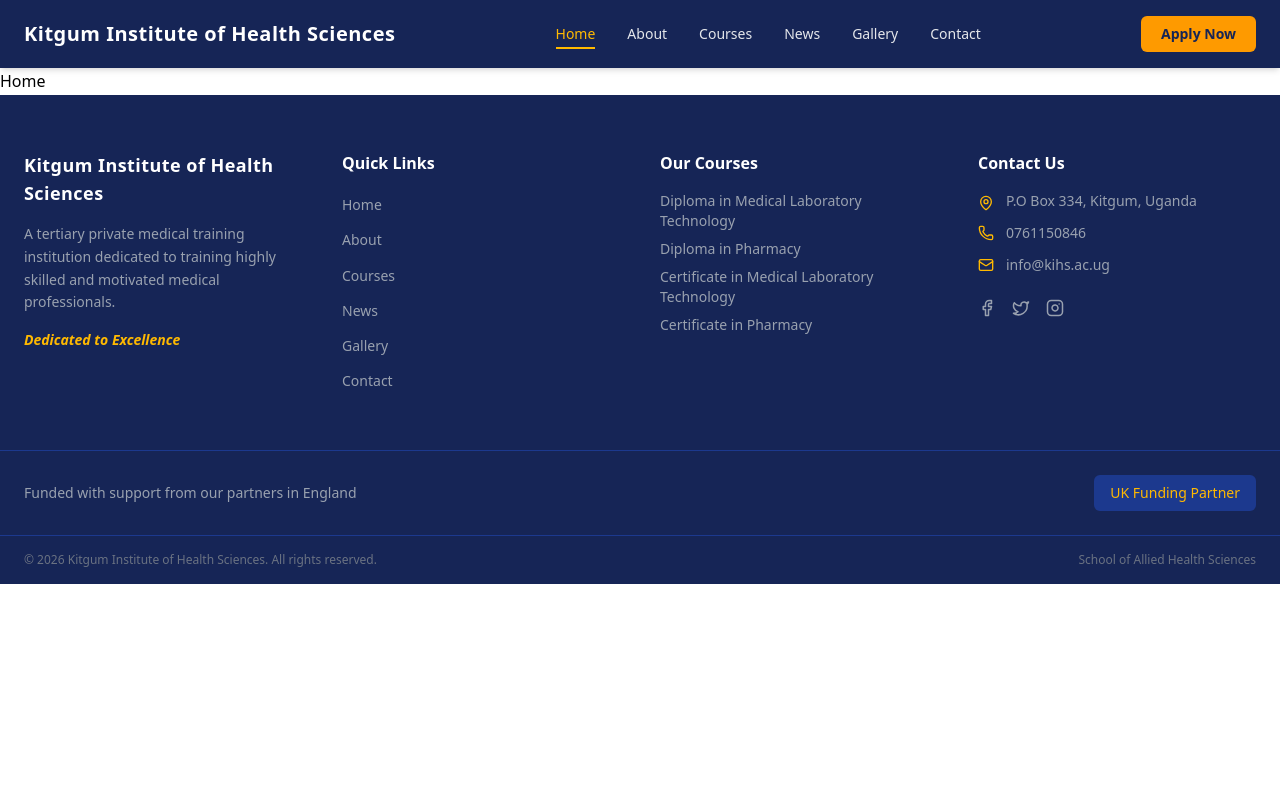
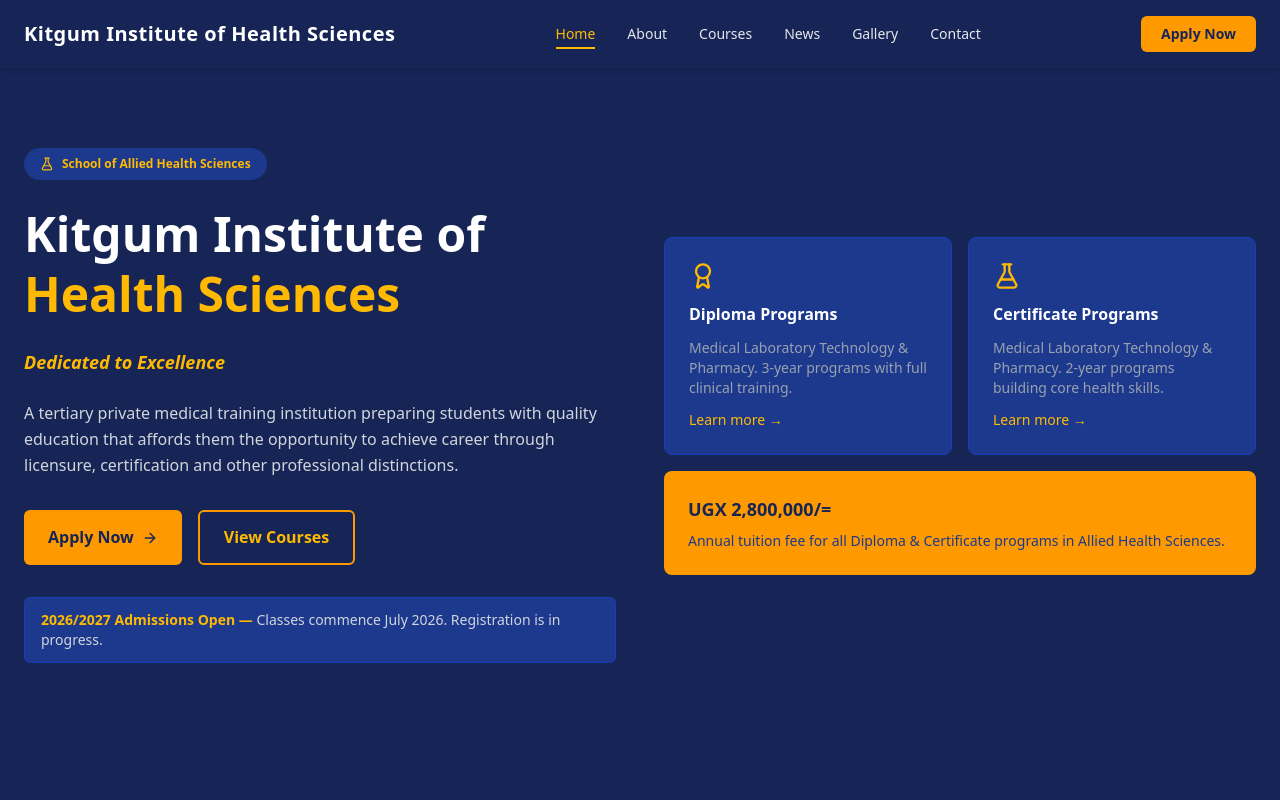
Before and after one commit to Anonymous2024-spec/khis_website, a React (Vite) app: page / in a window 1280 px wide. Shown: the top 800 px of the page. Built offline with nearby package versions, Linux system fonts and the light colour scheme.

Commit message:
feat: add HeroSection component and wire into Home page

```diff
--- a/src/components/Footer.jsx
+++ b/src/components/Footer.jsx
@@ -76,7 +76,7 @@ export default function Footer() {
             </li>
             <li className="flex items-center gap-3 text-sm text-gray-400">
               <Phone size={16} className="text-amber-400 shrink-0" />
-              0761150846
+              +256 777 683228
             </li>
             <li className="flex items-center gap-3 text-sm text-gray-400">
               <Mail size={16} className="text-amber-400 shrink-0" />
--- a/src/components/HeroSection.jsx
+++ b/src/components/HeroSection.jsx
@@ -1,9 +1,86 @@
-import React from 'react'
+import { Link } from 'react-router-dom'
+import { ArrowRight, FlaskConical, Award } from 'lucide-react'
 
 export default function HeroSection() {
   return (
-    <div>
+    <section className="bg-blue-950 text-white">
+      <div className="max-w-7xl mx-auto px-6 py-20 flex flex-col lg:flex-row items-center gap-12">
 
-    </div>
+        {/* Left — Text Content */}
+        <div className="flex-1 flex flex-col gap-6">
+
+          {/* Badge */}
+          <div className="inline-flex items-center gap-2 bg-blue-900 text-amber-400 text-xs font-semibold px-4 py-2 rounded-full w-fit">
+            <FlaskConical size={14} />
+            School of Allied Health Sciences
+          </div>
+
+          {/* Heading */}
+          <h1 className="text-4xl lg:text-5xl font-bold leading-tight text-white">
+            Kitgum Institute of <span className="text-amber-400">Health Sciences</span>
+          </h1>
+
+          {/* Tagline */}
+          <p className="text-lg text-amber-400 font-semibold italic">
+            Dedicated to Excellence
+          </p>
+
+          {/* Description */}
+          <p className="text-gray-300 text-base leading-relaxed max-w-xl">
+            A tertiary private medical training institution preparing students with quality education that affords them the opportunity to achieve career through licensure, certification and other professional distinctions.
+          </p>
+
+          {/* CTA Buttons */}
+          <div className="flex flex-wrap gap-4 mt-2">
+            <Link
+              to="/apply"
+              className="bg-amber-500 hover:bg-amber-400 text-blue-950 font-semibold px-6 py-3 rounded-md transition-colors duration-200 flex items-center gap-2"
+            >
+              Apply Now <ArrowRight size={16} />
+            </Link>
+            <Link
+              to="/courses"
+              className="border-2 border-amber-500 text-amber-400 hover:bg-amber-500 hover:text-blue-950 font-semibold px-6 py-3 rounded-md transition-colors duration-200"
+            >
+              View Courses
+            </Link>
+          </div>
+
+          {/* Intake Notice */}
+          <div className="bg-blue-900 border border-blue-800 rounded-md px-4 py-3 text-sm text-gray-300 mt-2">
+            <span className="text-amber-400 font-semibold">2026/2027 Admissions Open — </span>
+            Classes commence July 2026. Registration is in progress.
+          </div>
+        </div>
+
+        {/* Right — Info Cards */}
+        <div className="flex-1 grid grid-cols-1 sm:grid-cols-2 gap-4 w-full">
+
+          <div className="bg-blue-900 rounded-lg p-6 flex flex-col gap-3 border border-blue-800">
+            <Award size={28} className="text-amber-400" />
+            <h3 className="text-white font-semibold text-base">Diploma Programs</h3>
+            <p className="text-gray-400 text-sm">Medical Laboratory Technology & Pharmacy. 3-year programs with full clinical training.</p>
+            <Link to="/courses" className="text-amber-400 text-sm font-medium hover:underline">
+              Learn more →
+            </Link>
+          </div>
+
+          <div className="bg-blue-900 rounded-lg p-6 flex flex-col gap-3 border border-blue-800">
+            <FlaskConical size={28} className="text-amber-400" />
+            <h3 className="text-white font-semibold text-base">Certificate Programs</h3>
+            <p className="text-gray-400 text-sm">Medical Laboratory Technology & Pharmacy. 2-year programs building core health skills.</p>
+            <Link to="/courses" className="text-amber-400 text-sm font-medium hover:underline">
+              Learn more →
+            </Link>
+          </div>
+
+          <div className="bg-amber-500 rounded-lg p-6 flex flex-col gap-2 sm:col-span-2">
+            <p className="text-blue-950 font-bold text-lg">UGX 2,800,000/=</p>
+            <p className="text-blue-900 text-sm">Annual tuition fee for all Diploma & Certificate programs in Allied Health Sciences.</p>
+          </div>
+
+        </div>
+      </div>
+    </section>
   )
 }
--- a/src/pages/Home.jsx
+++ b/src/pages/Home.jsx
@@ -1,5 +1,9 @@
-import React from "react";
+import HeroSection from '../components/HeroSection'
 
 export default function Home() {
-  return <div>Home</div>;
+  return (
+    <div>
+      <HeroSection />
+    </div>
+  )
 }
```
